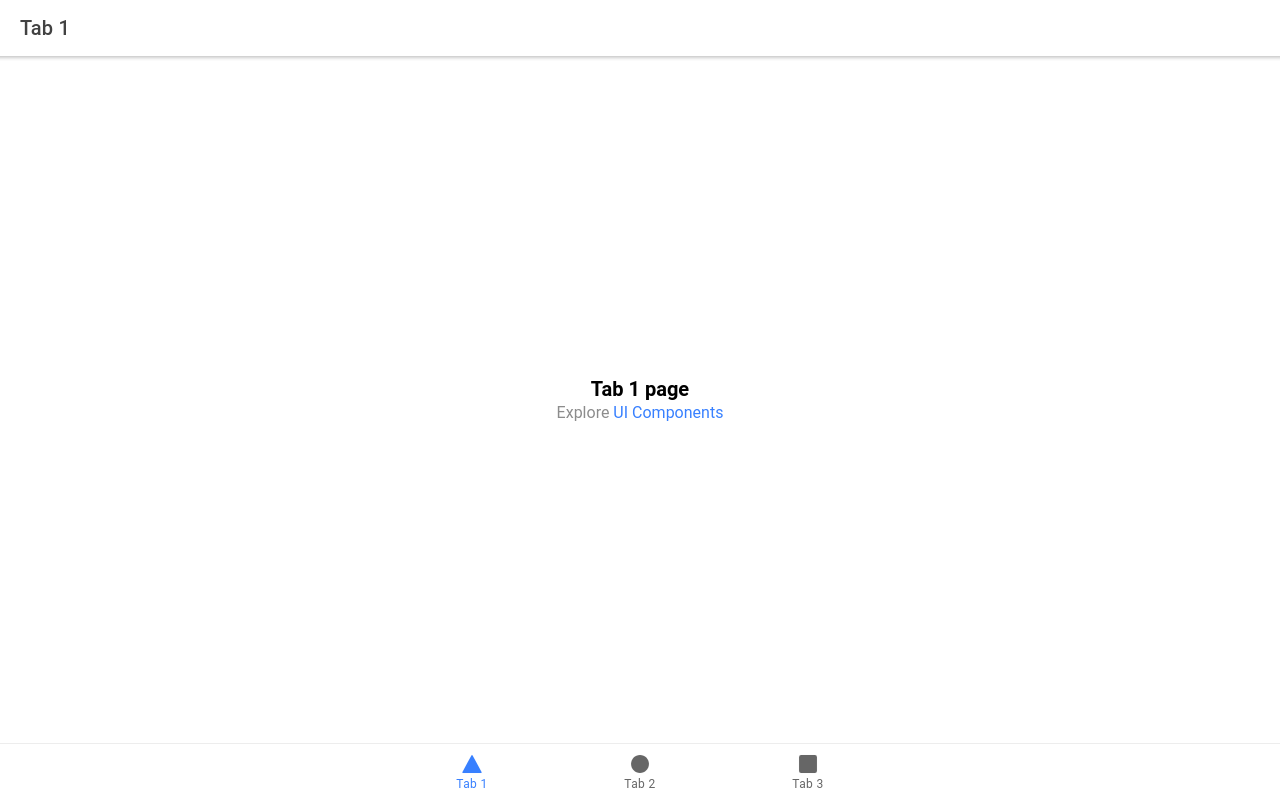
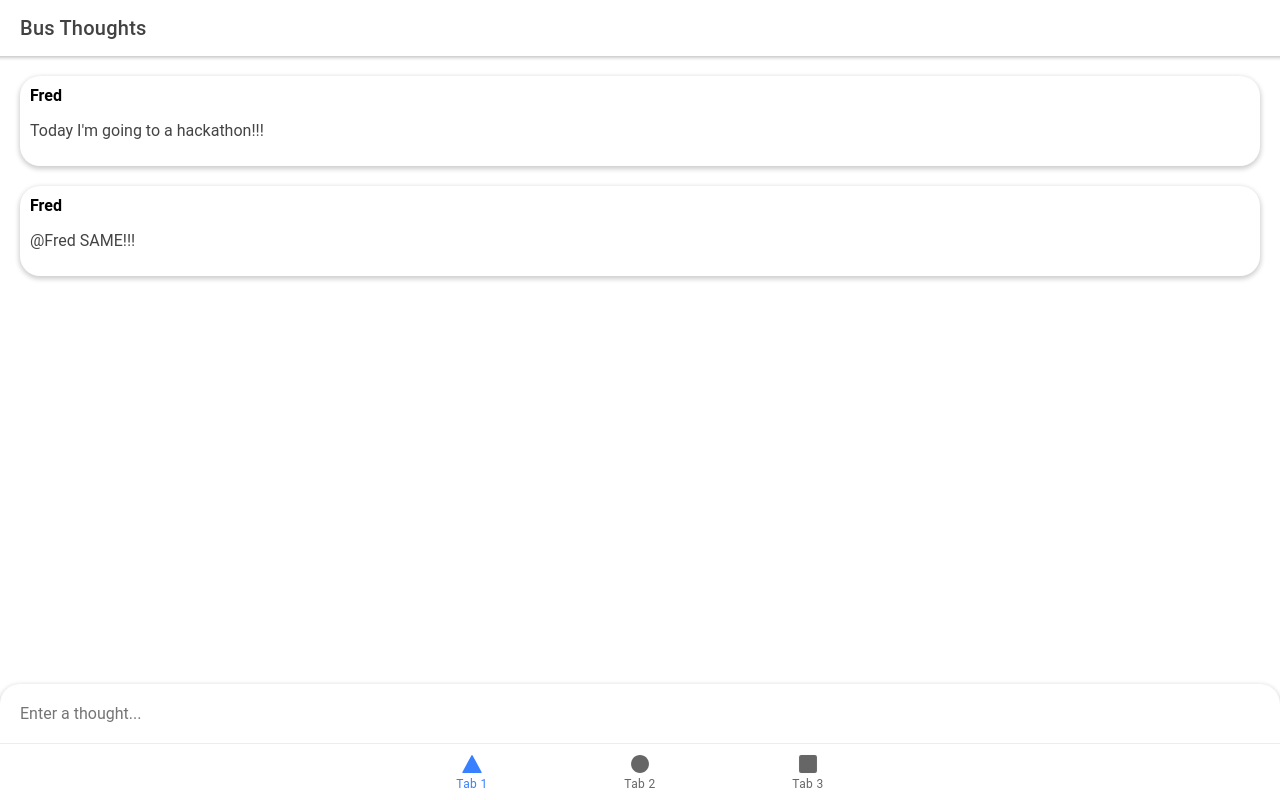
Before and after one commit to etinaude/sesa-hackathon-2022, a React (Create React App) app in the folder bus-thoughts/: page /tab1 in a window 1280 px wide. Built offline with nearby package versions, Linux system fonts and the light colour scheme.

Commit message:
basic layout

```diff
--- a/bus-thoughts/package.json
+++ b/bus-thoughts/package.json
@@ -3,8 +3,11 @@
   "version": "0.1.0",
   "private": true,
   "dependencies": {
+    "@emotion/react": "^11.9.3",
+    "@emotion/styled": "^11.9.3",
     "@ionic/react": "^6.0.0",
     "@ionic/react-router": "^6.0.0",
+    "@mui/material": "^5.9.1",
     "@testing-library/jest-dom": "^5.11.9",
     "@testing-library/react": "^11.2.5",
     "@testing-library/user-event": "^12.6.3",
--- /dev/null
+++ b/bus-thoughts/src/components/InputComp.css
@@ -0,0 +1,18 @@
+.input-bar {
+  position: fixed;
+  bottom: 0;
+  width: 100%;
+  background-color: #fff;
+  box-shadow: 0 2px 5px 1px rgba(0, 0, 0, 0.2);
+  border-radius: 20px 20px 0 0;
+  padding: 10px;
+}
+
+.input-bar input {
+  width: 100%;
+  border: none;
+  border-radius: 20px;
+  padding: 10px;
+  font-size: 16px;
+  outline: none;
+}
--- /dev/null
+++ b/bus-thoughts/src/components/InputComp.tsx
@@ -0,0 +1,13 @@
+import "./InputComp.css";
+
+interface ContainerProps {}
+
+const InputComp: React.FC<ContainerProps> = () => {
+  return (
+    <div className="input-bar">
+      <input type="text" placeholder="Enter a thought..." />
+    </div>
+  );
+};
+
+export default InputComp;
--- /dev/null
+++ b/bus-thoughts/src/components/ThoughtComp.css
@@ -0,0 +1,16 @@
+.thoughtBubble {
+  position: relative;
+  width: 100%;
+  height: 100%;
+  border-radius: 20px;
+  background-color: #fff;
+  box-shadow: 0 2px 5px 1px rgba(0, 0, 0, 0.2);
+  cursor: pointer;
+  transition: all 0.3s ease-in-out;
+  padding: 10px;
+  margin-bottom: 20px;
+}
+
+p {
+  color: #444;
+}
--- /dev/null
+++ b/bus-thoughts/src/components/ThoughtComp.tsx
@@ -0,0 +1,17 @@
+import "./ThoughtComp.css";
+
+interface ContainerProps {
+  name: string;
+  thought: string;
+}
+
+const ThoughtComp: React.FC<ContainerProps> = ({ name, thought }) => {
+  return (
+    <div className="thoughtBubble">
+      <strong>{name}</strong>
+      <p>{thought}</p>
+    </div>
+  );
+};
+
+export default ThoughtComp;
--- a/bus-thoughts/src/pages/Tab1.css
+++ b/bus-thoughts/src/pages/Tab1.css
@@ -0,0 +1,3 @@
+.thought-container {
+  padding: 20px;
+}
--- a/bus-thoughts/src/pages/Tab1.tsx
+++ b/bus-thoughts/src/pages/Tab1.tsx
@@ -1,22 +1,39 @@
-import { IonContent, IonHeader, IonPage, IonTitle, IonToolbar } from '@ionic/react';
-import ExploreContainer from '../components/ExploreContainer';
-import './Tab1.css';
+import {
+  IonContent,
+  IonHeader,
+  IonPage,
+  IonTitle,
+  IonToolbar,
+} from "@ionic/react";
+import InputComp from "../components/InputComp";
+import ThoughtComp from "../components/ThoughtComp";
+
+import "./Tab1.css";
 
 const Tab1: React.FC = () => {
   return (
     <IonPage>
       <IonHeader>
         <IonToolbar>
-          <IonTitle>Tab 1</IonTitle>
+          <IonTitle>Bus Thoughts</IonTitle>
         </IonToolbar>
       </IonHeader>
       <IonContent fullscreen>
         <IonHeader collapse="condense">
           <IonToolbar>
-            <IonTitle size="large">Tab 1</IonTitle>
+            <IonTitle size="large">Bus Thoughts</IonTitle>
           </IonToolbar>
         </IonHeader>
-        <ExploreContainer name="Tab 1 page" />
+
+        <div className="thought-container">
+          <ThoughtComp
+            name="Fred"
+            thought="Today I'm going to a hackathon!!!"
+          />
+          <ThoughtComp name="Fred" thought="@Fred SAME!!!" />
+        </div>
+
+        <InputComp></InputComp>
       </IonContent>
     </IonPage>
   );
```
Also changed, not shown: bus-thoughts/src/components/ExploreContainer.tsx (+10 -2 lines), 1 other file (tests, documents, lock files or other folders).
